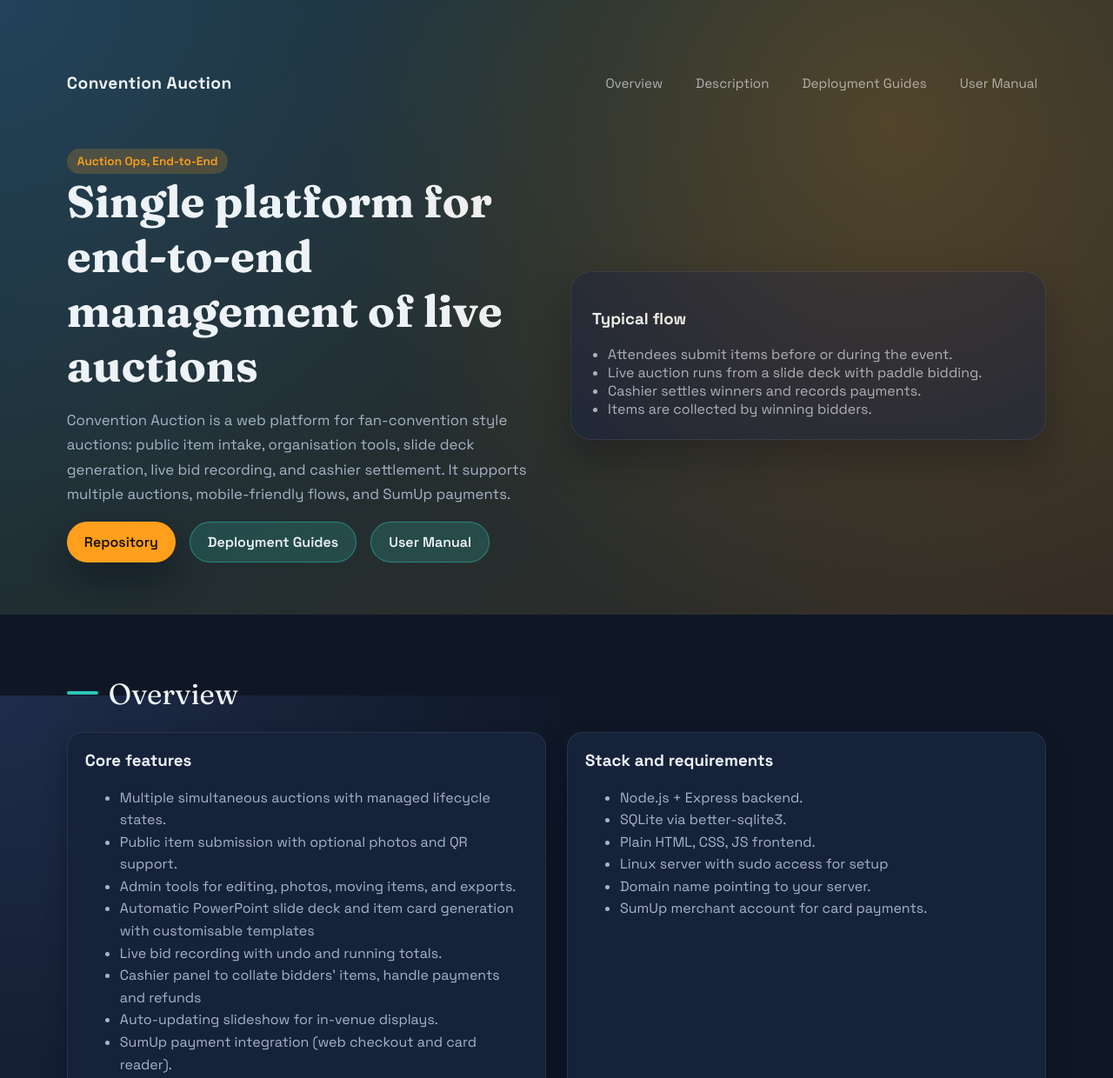
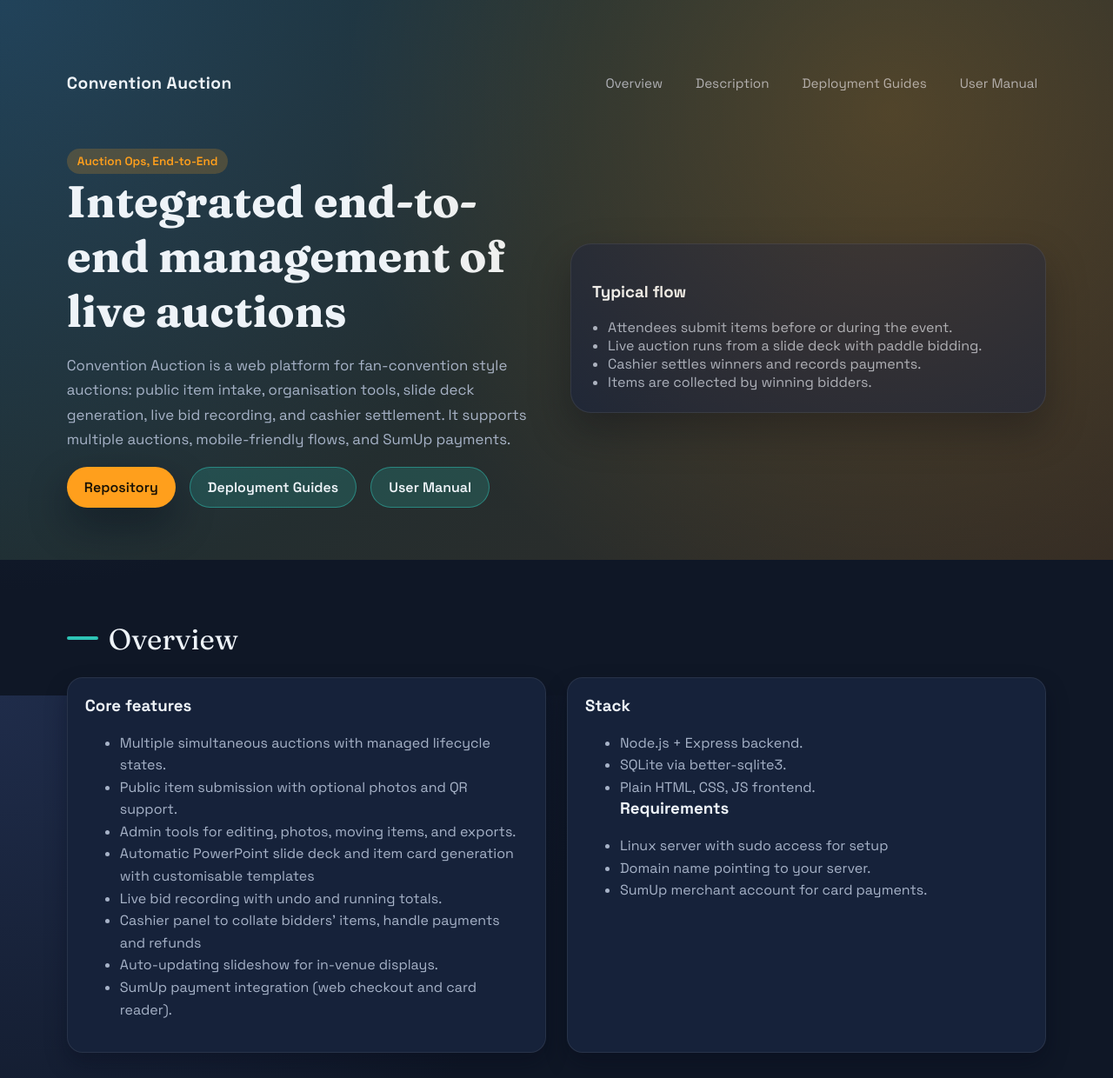
Before and after one commit to coastie-uk/convention-auction, a plain HTML site: page docs/index.html in a window 1280 px wide. Shown: the top 1240 px of the page at 87% size. Drawn offline with Linux system fonts and the light colour scheme.

Commit message:
front page edits

```diff
--- a/docs/index.html
+++ b/docs/index.html
@@ -21,7 +21,7 @@
     <div class="hero">
       <div>
         <div class="badge">Auction Ops, End-to-End</div>
-        <h1>Single platform for end-to-end management of live auctions</h1>
+        <h1>Integrated end-to-end management of live auctions</h1>
         <p>
           Convention Auction is a web platform for fan-convention style auctions: public item intake, organisation tools,
           slide deck generation, live bid recording, and cashier settlement.
@@ -63,11 +63,13 @@
           </ul>
         </div>
         <div class="panel">
-          <h3>Stack and requirements</h3>
+          <h3>Stack</h3>
           <ul>
             <li>Node.js + Express backend.</li>
             <li>SQLite via better-sqlite3.</li>
             <li>Plain HTML, CSS, JS frontend.</li>
+                      <h3>Requirements</h3>
+
             <li>Linux server with sudo access for setup</li>
             <li>Domain name pointing to your server.</li>
             <li>SumUp merchant account for card payments.</li>
```
